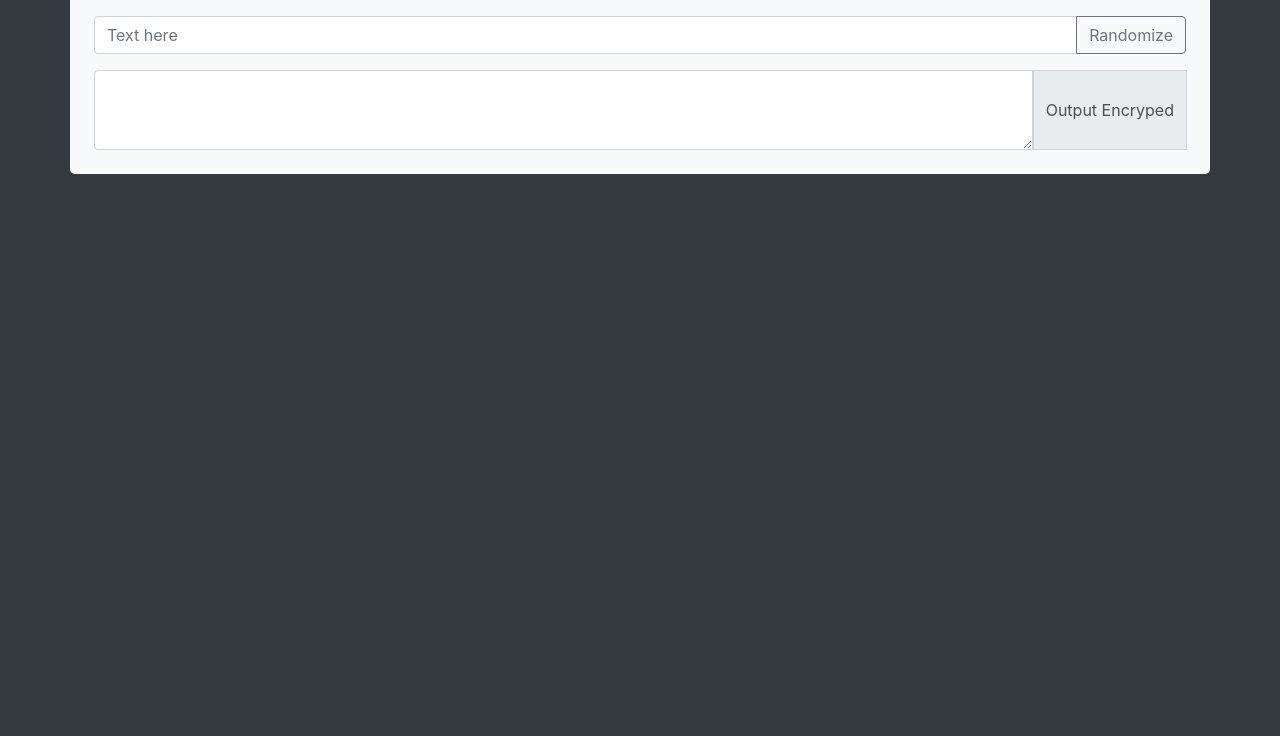
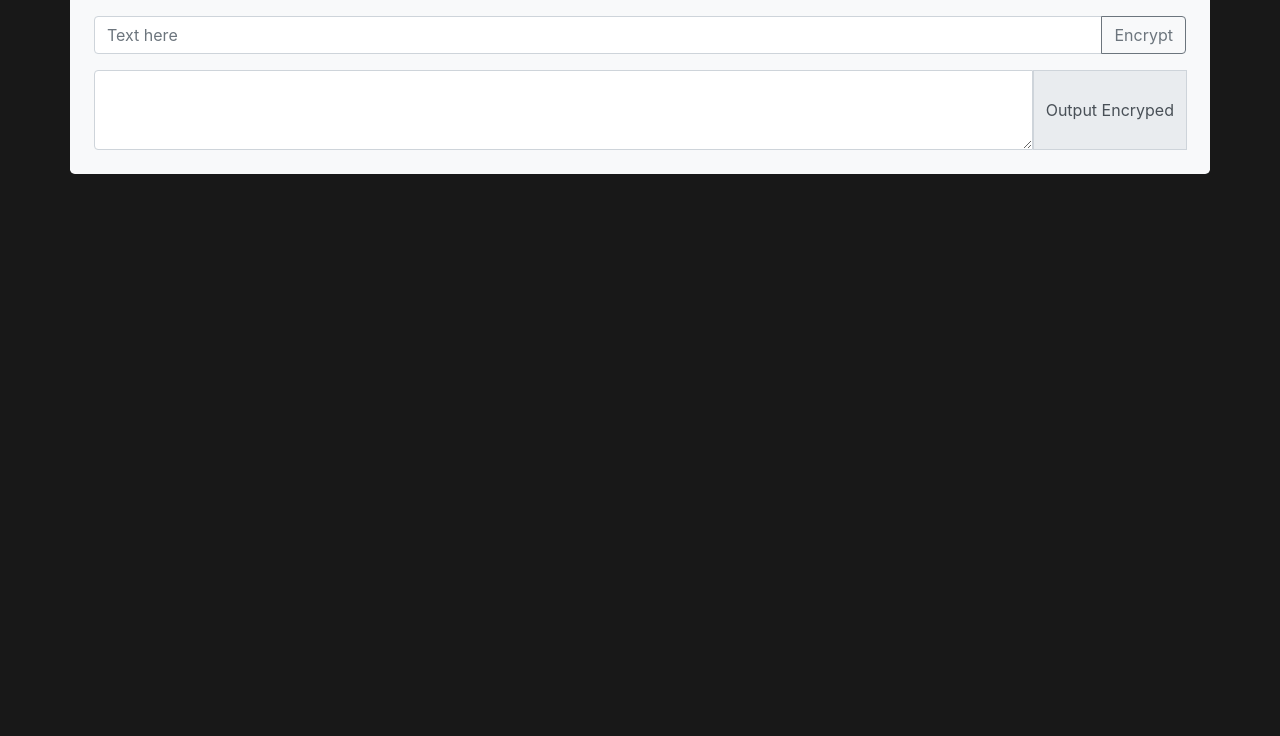
Before and after one commit to GoruAkiba/goruakiba.github.io, a plain HTML site: page Crypt_Hex/index.html in a window 1280 px wide. Shown: the part 64-800 px from the top of the page. Drawn offline with nearby package versions, Linux system fonts and the light colour scheme.

Commit message:
Update index.html

```diff
--- a/Crypt_Hex/index.html
+++ b/Crypt_Hex/index.html
@@ -44,7 +44,7 @@
         <!-- Bootstrap end -->
 
     </head>
-    <body class="bg-dark text-white">
+    <body class=" text-white" style="background-color:#181818">
 			<h1 class="text-center">Encrypt String to Hex Generator</h1>
 			<div class="container bg-light p-4 rounded-lg">
 				<div class="row">
@@ -52,7 +52,7 @@
 						<div class="input-group mb-3">
 							<input type="text" class="form-control" placeholder="Text here" aria-label="Normal text here" aria-describedby="button-addon2" id="input">
 							<div class="input-group-append">
-								<button class="btn btn-outline-secondary" type="button" id="button-addon2" onclick="crypt()">Randomize</button>
+								<button class="btn btn-outline-secondary" type="button" id="button-addon2" onclick="crypt()">Encrypt</button>
 							</div>
 						</div>
 						<div class="input-group">
```
